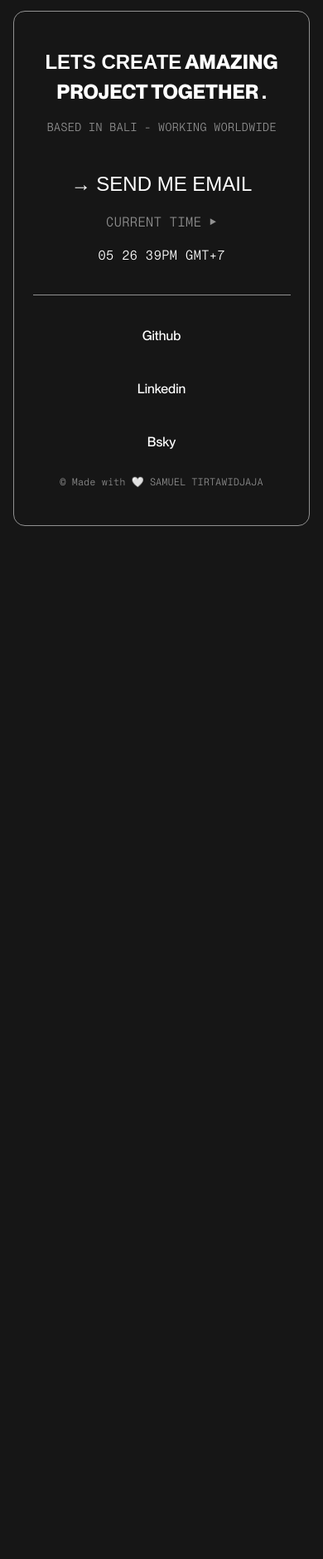
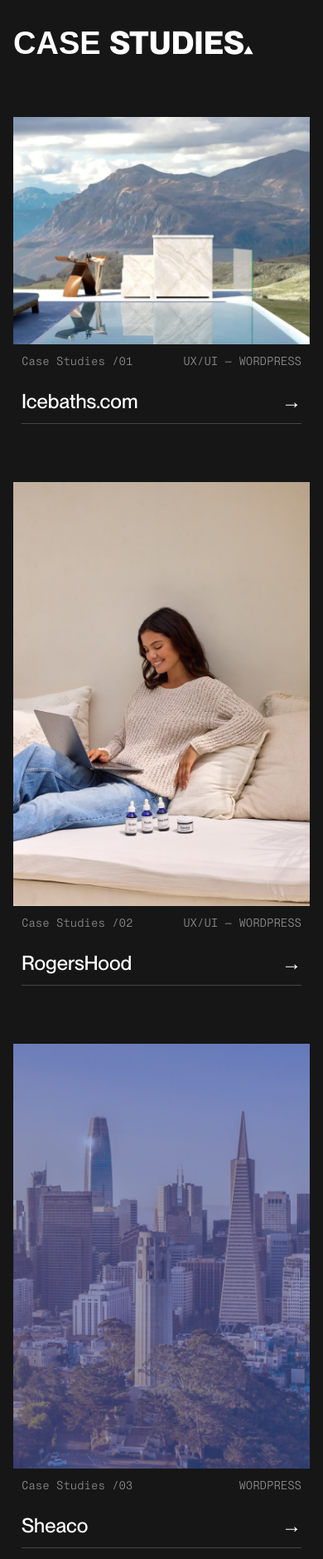
Before and after one commit to Saoming/website, an Astro site: page / in a window 390 px wide. Shown: the part 1966-3845 px from the top of the page at 83% size. Before the commit the page ends 2650 px from the top, so only its background shows below. Built offline with nearby package versions, Linux system fonts and the light colour scheme; Astro itself is replaced by a stand-in of ours; some packages are replaced by stand-ins of ours; a web font is replaced by a local one.

Commit message:
Add Case Studies section to homepage
Build the Figma "Case Studies" section into the homepage: a staggered
two-column card grid (Icebaths, RogersHood, Sheaco, Stacey Ryan) that
collapses to a single column on smaller screens.

- CaseStudyCard.astro: image + meta row (index + categories) + title/arrow
  with underline, linking to each /case-studies/{slug}/
- CaseStudies.astro: heading + pinwheel grid, data from projects.json
- Add optimized cover images under src/assets/case-studies/

Co-Authored-By: Claude Opus 4.8 (1M context) <noreply@anthropic.com>

```diff
--- a/src/components/CaseStudies.astro
+++ b/src/components/CaseStudies.astro
@@ -1,11 +1,58 @@
 ---
-// Component Script (JavaScript)
+import CaseStudyCard from "./CaseStudyCard.astro";
+import projectsData from "../../projects/projects.json";
+
+type Project = {
+  id: number;
+  slug: string;
+  title: string;
+  categories: string[];
+};
+
+const projects = projectsData.projects as Project[];
+const project = (id: number) => projects.find((p) => p.id === id);
+
+// Optimized cover images, resolved by slug (filename === slug)
+const covers = import.meta.glob<{ default: ImageMetadata }>(
+  "../assets/case-studies/*.{png,jpg,jpeg,webp}",
+  { eager: true }
+);
+const cover = (slug: string) => covers[`../assets/case-studies/${slug}.png`].default;
+
+const icebaths = project(1);
+const rogershood = project(2);
+const sheaco = project(3);
+const stacey = project(4);
 ---
 
-<section class="lg:pt-[135px] lg:pb-[80px] container flex flex-col">
-  <div class="">
-    <h2 class="text-[38px] lg:text-[86px] uppercase font-pp-seiko">
-      Case <span class="text-triangle-after font-neue-montreal">Studies</span>
-    </h2>
+<section class="container flex flex-col pt-[60px] pb-[40px] lg:pt-[135px] lg:pb-[80px]">
+  <h2 class="font-pp-seiko uppercase text-[38px] lg:text-[86px] mb-[60px] lg:mb-[90px]">
+    Case <span class="font-neue-montreal triangle-text-after">Studies</span>
+  </h2>
+
+  <div class="flex flex-col gap-y-[60px] lg:gap-y-[120px]">
+    <!-- Row 1 — large left, narrow right (raised) -->
+    <div
+      class="flex flex-col gap-y-[60px] lg:grid lg:grid-cols-12 lg:gap-x-[40px] lg:items-start"
+    >
+      <div class="lg:col-span-7">
+        {icebaths && <CaseStudyCard {...icebaths} image={cover(icebaths.slug)} />}
+      </div>
+      <div class="lg:col-span-4 lg:col-start-9 lg:-mt-[200px]">
+        {rogershood && <CaseStudyCard {...rogershood} image={cover(rogershood.slug)} />}
+      </div>
+    </div>
+
+    <!-- Row 2 — narrow left, large right -->
+    <div
+      class="flex flex-col gap-y-[60px] lg:grid lg:grid-cols-12 lg:gap-x-[40px] lg:items-start"
+    >
+      <div class="lg:col-span-4">
+        {sheaco && <CaseStudyCard {...sheaco} image={cover(sheaco.slug)} />}
+      </div>
+      <div class="lg:col-span-7 lg:col-start-6">
+        {stacey && <CaseStudyCard {...stacey} image={cover(stacey.slug)} />}
+      </div>
+    </div>
   </div>
 </section>
--- a/src/components/CaseStudyCard.astro
+++ b/src/components/CaseStudyCard.astro
@@ -1,5 +1,41 @@
 ---
-// Component Script (JavaScript)
+import { Image } from "astro:assets";
+
+interface Props {
+  id: number;
+  slug: string;
+  title: string;
+  categories: string[];
+  image: ImageMetadata;
+}
+
+const { id, slug, title, categories, image } = Astro.props;
 ---
 
-<div></div>
+<a href={`/case-studies/${slug}/`} class="group flex flex-col w-full">
+  <div class="w-full overflow-hidden">
+    <Image
+      src={image}
+      alt={title}
+      class="w-full h-auto object-cover transition-transform duration-500 ease-out group-hover:scale-[1.02]"
+    />
+  </div>
+
+  <div
+    class="flex items-start justify-between gap-[10px] p-[10px] font-neue-montreal-mono text-[14px] text-[#919191]"
+  >
+    <span class="whitespace-nowrap">Case Studies /0{id}</span>
+    <span class="uppercase text-right">{categories.join(" — ")}</span>
+  </div>
+
+  <div class="flex flex-col gap-[8px] p-[10px]">
+    <div class="flex items-center justify-between text-[24px] lg:text-[28px] text-white">
+      <span class="font-neue-montreal">{title}</span>
+      <span
+        class="font-pp-seiko transition-transform duration-300 ease-out group-hover:translate-x-1"
+        >→</span
+      >
+    </div>
+    <div class="border-t border-white/20"></div>
+  </div>
+</a>
--- a/src/pages/index.astro
+++ b/src/pages/index.astro
@@ -1,5 +1,6 @@
 ---
 import About from "../components/About.astro";
+import CaseStudies from "../components/CaseStudies.astro";
 import Divider from "../components/Divider.astro";
 import Hero from "../components/Hero.astro";
 import Base from "../layouts/base.astro";
@@ -10,4 +11,5 @@ import Base from "../layouts/base.astro";
   <Divider />
   <About />
   <Divider />
+  <CaseStudies />
 </Base>
```
Also changed, not shown: src/assets/case-studies/icebaths.png (added), src/assets/case-studies/rogershood.png (added), src/assets/case-studies/sheaco.png (added), src/assets/case-studies/staceyryan.png (added).
